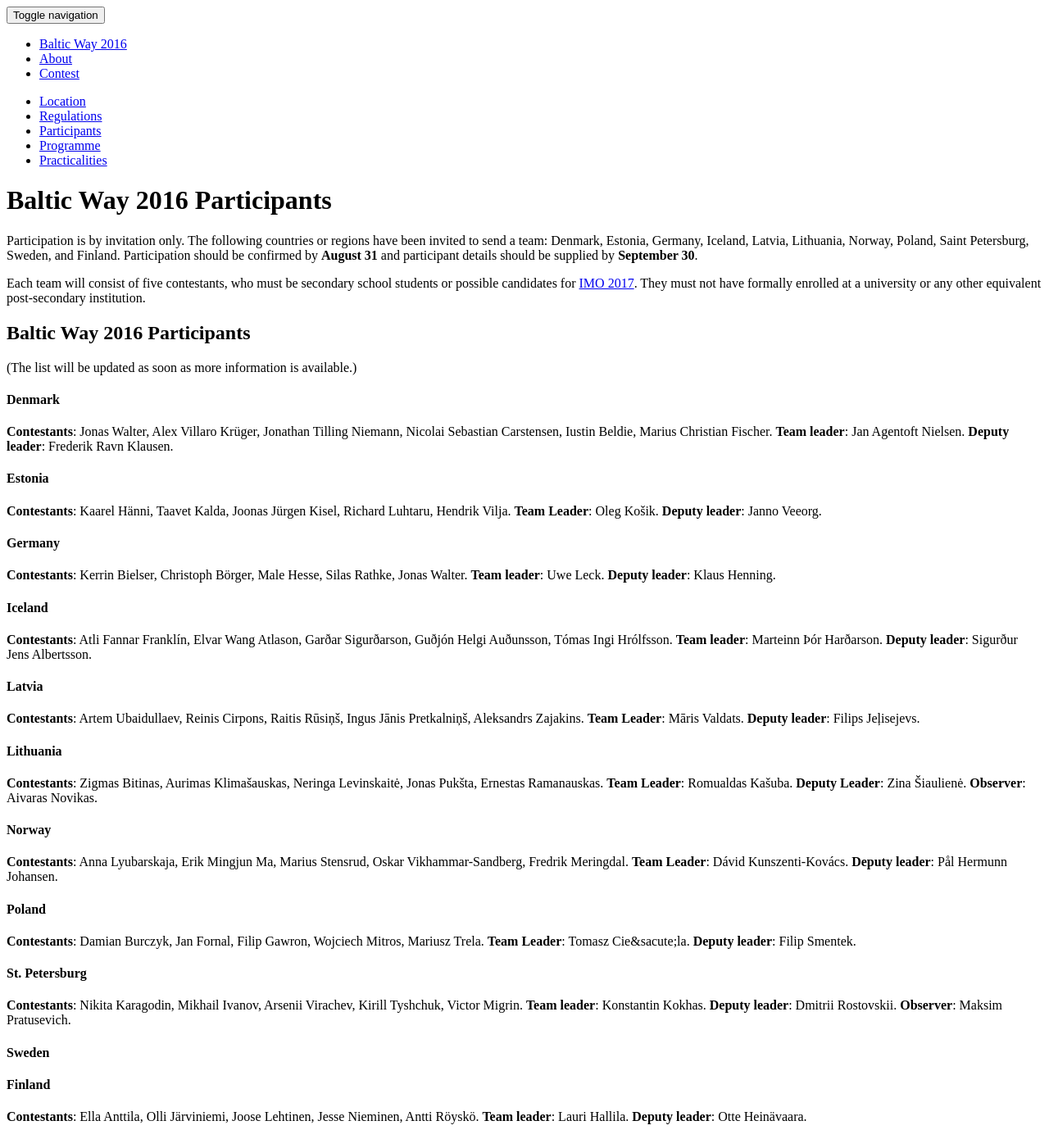
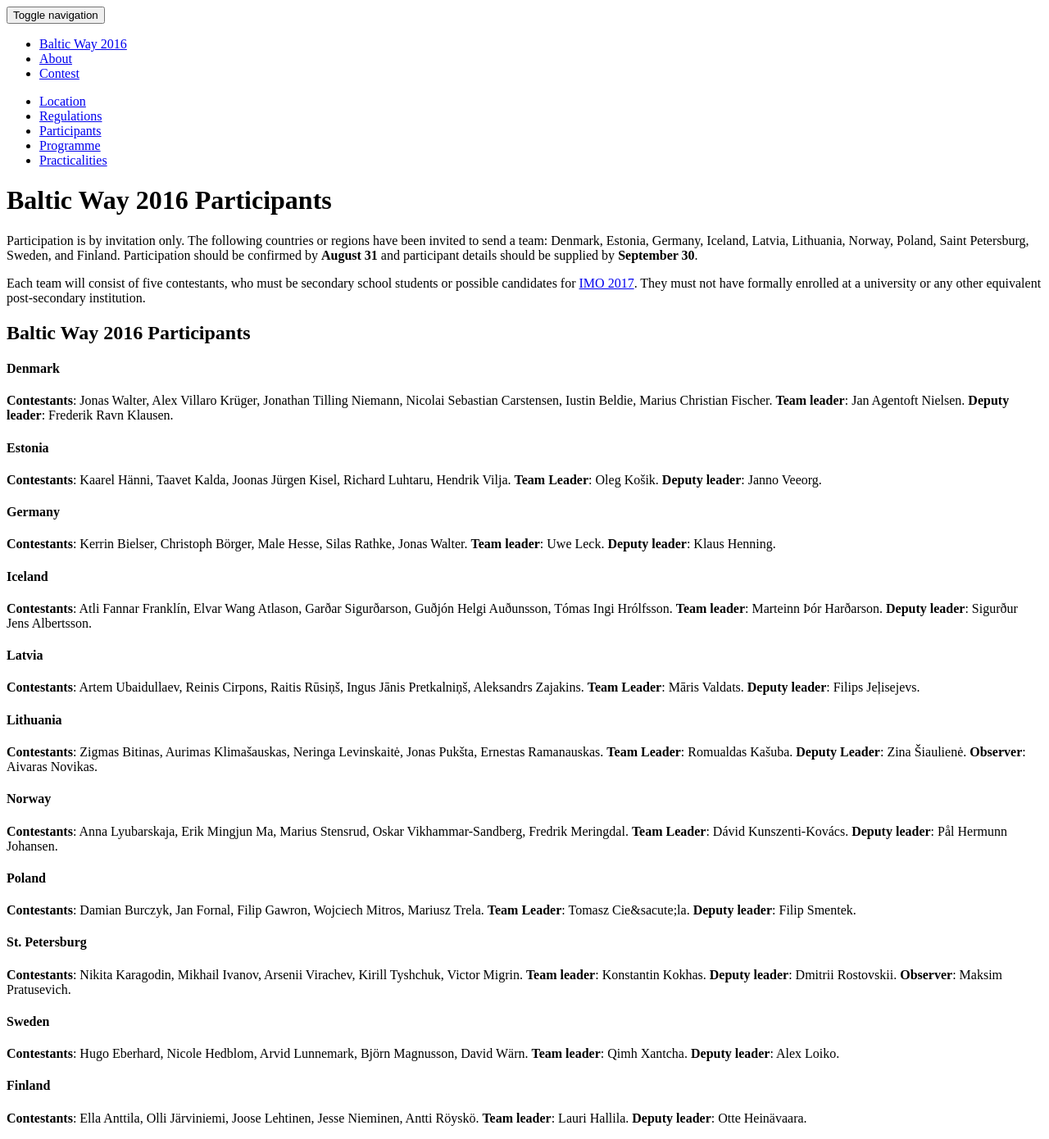
Before and after one commit to matematiikkakilpailut/matematiikkakilpailut.github.io, a Jekyll site: the page built from BW2016/participants/index.md, in a window 1280 px wide. Shown: the whole page at 82% size. Built offline with Jekyll 4.4.1, drawn with Linux system fonts in a browser that asks for light colours; nearby versions of some CDN libraries; a style sheet for code colours, icons or effects is not loaded.

Commit message:
Kaikki joukkueet viimein

```diff
--- a/BW2016/participants/index.md
+++ b/BW2016/participants/index.md
@@ -20,8 +20,6 @@
 any other equivalent post-secondary institution.
 
 <h2>Baltic Way 2016 Participants</h2>
-
-(The list will be updated as soon as more information is available.)
 
 <h4>Denmark</h4>
 
@@ -60,6 +58,8 @@
 
 <h4>Sweden</h4>
 
+<b>Contestants</b>: Hugo Eberhard, Nicole Hedblom, Arvid Lunnemark, Björn Magnusson, David Wärn. <b>Team leader</b>: Qimh Xantcha. <b>Deputy leader</b>: Alex Loiko.
+
 <h4>Finland</h4>
 
 <b>Contestants</b>: Ella Anttila, Olli Järviniemi, Joose Lehtinen, Jesse Nieminen, Antti Röyskö. <b>Team leader</b>: Lauri Hallila. <b>Deputy leader</b>: Otte Heinävaara.
```
